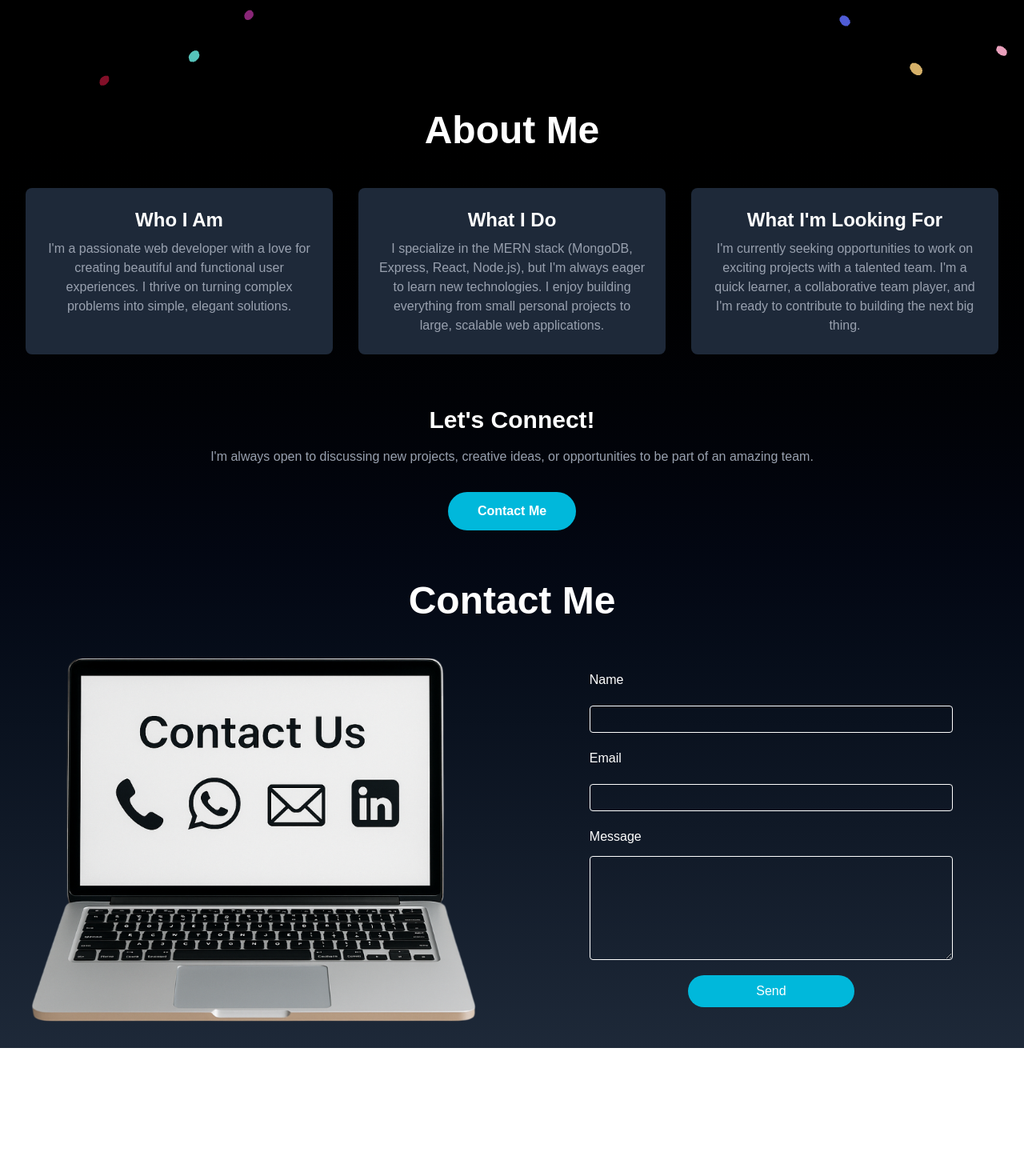
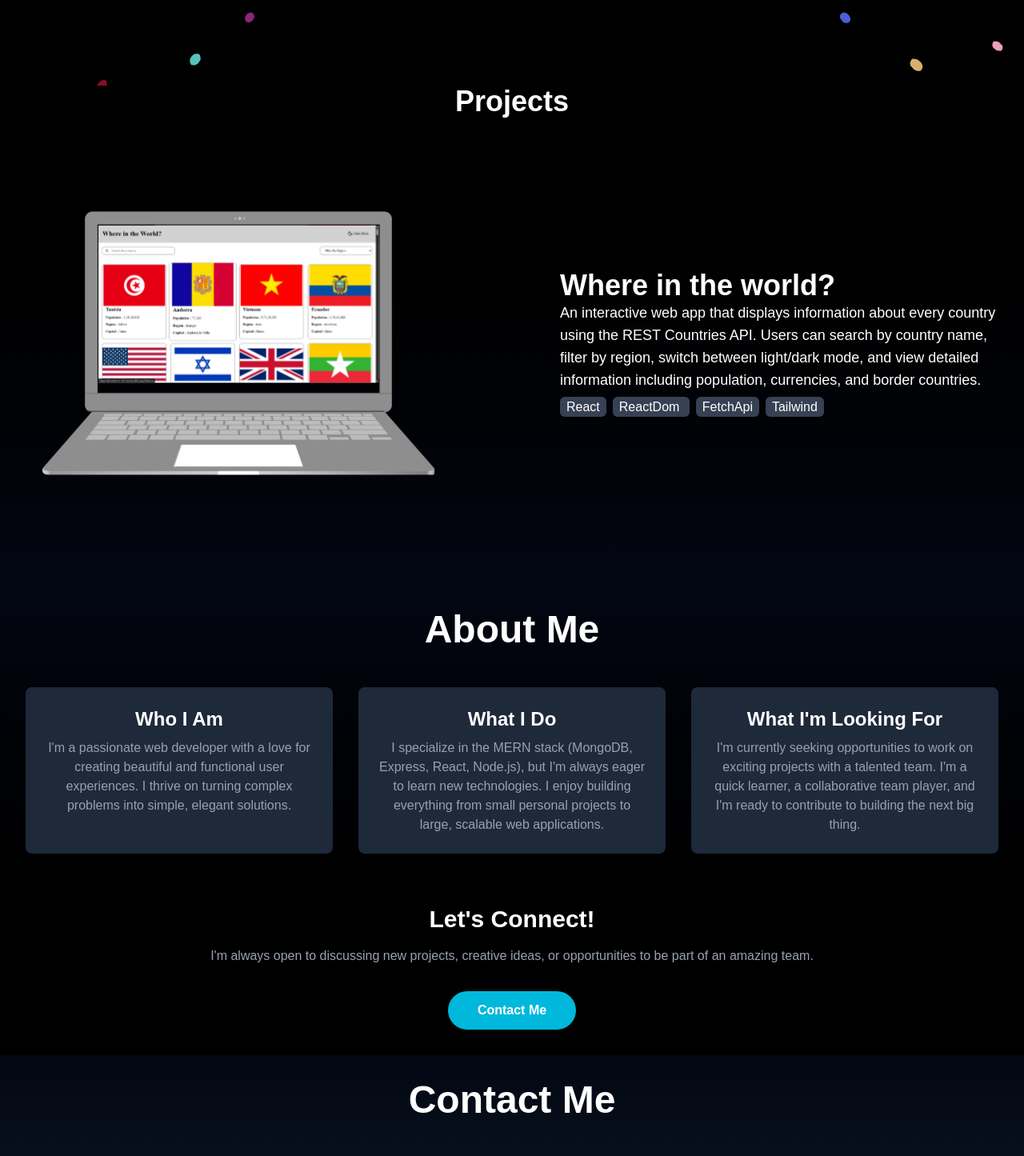
Before and after one commit to DewashishTikas/My-Portfolio, a React (Vite) app: page / in a window 1280 px wide. Shown: the part 1017-2462 px from the top of the page at 80% size. Before the commit the page ends 2327 px from the top, so only its background shows below. Built offline with nearby package versions, Linux system fonts and the light colour scheme.

Commit message:
completed portfolio

```diff
--- a/src/App.css
+++ b/src/App.css
@@ -9,7 +9,7 @@ body {
 }
 
 .header-link:hover {
-  animation: downup cubic-bezier(0.28, 0.84, 0.42, 1) 1000ms;
+  animation: downup cubic-bezier(0.28, 0.84, 0.42, 1) 500ms;
 }
 
 .intro {
--- a/src/App.jsx
+++ b/src/App.jsx
@@ -4,15 +4,15 @@ import Header from './components/Header'
 import HomePage from './components/HomePage'
 import AboutPage from './components/About'
 import ContactPage from './components/ContactPage'
+import ProjectsPage from './components/ProjectsPage'
 
 function App() {
 
   return (
     <>
-      <section id="home">
-        <Header />
-        <HomePage />
-      </section>
+      <Header />
+      <HomePage />
+      <ProjectsPage />
       <AboutPage />
       <ContactPage />
     </>
--- a/src/components/About.jsx
+++ b/src/components/About.jsx
@@ -3,7 +3,7 @@ import { Link } from 'react-router';
 
 const AboutPage = () => {
   return (
-    <section id="about" className="bg-gradient-to-b from-black to-gray-950 text-white p-8">
+    <section id="about" className="bg-gradient-to-t from-black to-gray-950 text-white p-8">
       <div className="container mx-auto">
         <motion.h1
           className="text-5xl font-bold text-center mb-12"
--- a/src/components/Background.jsx
+++ b/src/components/Background.jsx
@@ -1,6 +1,7 @@
-import { useEffect, useRef, useState } from 'react';
+import { Suspense, useEffect, useRef, useState } from 'react';
 import { Canvas, } from '@react-three/fiber';
 import { OrbitControls } from "@react-three/drei";
+import Loader from './Loader';
 
 function Stars() {
     const postion = useRef([(Math.random() - 0.5) * 10, (Math.random() - 0.5) * 6, (Math.random() - 0.5) * 6])
@@ -20,10 +21,12 @@ const Earth = () => {
     return (
         <div className='w-full h-full'>
             <Canvas className='w-full h-full bg-black' camera={{ position: [0, 0, 5], fov: 75, near: 0.1, far: 8 }}>
-                {Array.from({ length: 300 }).map((_, i) => (
-                    <Stars key={i} />
-                ))}
-                <OrbitControls autoRotate autoRotateSpeed={0.5} enableZoom={false} />
+                <Suspense fallback={<Loader />}>
+                    {Array.from({ length: 300 }).map((_, i) => (
+                        <Stars key={i} />
+                    ))}
+                    <OrbitControls autoRotate autoRotateSpeed={0.5} enableZoom={false} />
+                </Suspense>
             </Canvas>
         </div>
     );
--- a/src/components/ContactPage.jsx
+++ b/src/components/ContactPage.jsx
@@ -2,7 +2,10 @@ import { motion } from 'motion/react';
 import InputComponent from './InputComponent';
 import { useState, useTransition } from 'react';
 import contact from '../assets/images/contact.png';
-import emailjs, { EmailJSResponseStatus } from '@emailjs/browser';
+import emailjs from '@emailjs/browser';
+import logo from '../assets/images/logo.png';
+import { FaLinkedin, FaGithub } from 'react-icons/fa';
+import { SiGmail } from 'react-icons/si';
 
 const ContactPage = () => {
   const [formData, setFormData] = useState({
@@ -53,7 +56,6 @@ const ContactPage = () => {
       })
     })
     setError(errorsObject)
-    console.log(e.target);
     if (Object.keys(errorsObject).length !== 0) {
       return
     }
@@ -83,9 +85,8 @@ const ContactPage = () => {
       }
     });
   }
-  console.log(fail);
   return (
-    <section id='contact' className="bg-gradient-to-t from-gray-800 to-gray-950 text-white p-8">
+    <section id='contact' className="bg-gradient-to-t from-black via-gray-800  to-gray-950 text-white p-8">
       <div className="container mx-auto">
         <motion.h1 initial={{ opacity: 0, y: -10 }}
           whileInView={{ opacity: 1, y: 0 }}
@@ -130,6 +131,22 @@ const ContactPage = () => {
           </motion.div>
         </div>
       </div>
+      <p className='text-center text-gray-400 text-sm mt-5'>Dewashish Tikas © 2025</p>
+
+      <div className="flex items-center cursor-pointer w-fit mx-auto" >
+        <img src={logo} alt="logo" className="w-25 hover:drop-shadow-amber-500 hover:drop-shadow-xl" />
+      </div>
+      <div className="flex items-center justify-center gap-4 mt-4">
+        <a href="mailto:tikasdewashish2208@gmail.com">
+          <SiGmail className="text-3xl text-gray-400 hover:text-cyan-400 transition-colors duration-300" />
+        </a>
+        <a href="https://www.linkedin.com/in/dewashish-tikas-4131b0323/" target="_blank" rel="noopener noreferrer">
+          <FaLinkedin className="text-3xl text-gray-400 hover:text-cyan-400 transition-colors duration-300" />
+        </a>
+        <a href="https://github.com/DewashishTikas" target="_blank" rel="noopener noreferrer">
+          <FaGithub className="text-3xl text-gray-400 hover:text-cyan-400 transition-colors duration-300" />
+        </a>
+      </div>
     </section>
   );
 };
--- a/src/components/Header.jsx
+++ b/src/components/Header.jsx
@@ -1,22 +1,29 @@
 import { useState } from 'react';
 import { RxHamburgerMenu } from "react-icons/rx";
 import logo from '../assets/images/logo.png';
-import { NavLink } from 'react-router';
 export default function Header() {
   const [isOpen, setIsOpen] = useState(false);
+  const [scrollY, setScrollY] = useState(0);
+  window.addEventListener('scroll',()=>{
+    setScrollY(window.scrollY)
+  })
   const toggleMenu = () => {
     setIsOpen(!isOpen);
   }
+  const scrollToTop =()=>{
+    window.scrollTo({top:0,behavior:'smooth'})
+  }
   return (
-    <header className="bg-gray-950 text-white shadow-md relative z-20">
+    <header className={` text-white shadow-md top-0 z-20 sticky bg-gray-950 ${scrollY > window.innerHeight ? 'opacity-80' : 'opacity-100'} `} >
       <div className="container mx-auto flex justify-between items-center pb-2 px-4 ">
-        <div className="flex items-center">
+        <div className="flex items-center cursor-pointer" onClick={scrollToTop}>
           <img src={logo} alt="logo" className="w-25 hover:drop-shadow-amber-500 hover:drop-shadow-xl" />
         </div>
         <nav>
           <RxHamburgerMenu className="text-3xl cursor-pointer md:hidden relative z-1" onClick={toggleMenu} />
           <ul className={`${isOpen ? ' bg-gray-950 opacity-100 translate-y-0' : '-translate-y-16 opacity-0 md:opacity-100'} absolute flex-col top-20 left-0 right-0 md:static md:translate-y-0 md:flex text-center pt-10 space-y-4 text-lg transition-all md:flex-row  md:space-x-8 duration-500 py-5`}>
-            {[{ link: "#home", text: "Home" }, { link: "#projects", text: "Projects" }, { link: "#about", text: "About" }, { link: "#contact", text: "Contact" }].map(({ link, text }) => {
+            <li className='header-link hover:text-amber-500 hover:drop-shadow-amber-500 hover:drop-shadow-xs cursor-pointer' onClick={scrollToTop}><span  >Home</span></li>
+            {[{ link: "#projects", text: "Projects" }, { link: "#about", text: "About" }, { link: "#contact", text: "Contact" }].map(({ link, text }) => {
               return <li key={text} className='header-link hover:text-amber-500 hover:drop-shadow-amber-500 hover:drop-shadow-xs'><a href={link} >{text}</a></li>
 
             })}
--- a/src/components/HomePage.jsx
+++ b/src/components/HomePage.jsx
@@ -59,7 +59,7 @@ export default function HomePage() {
 
   function giveOutputRange(){
     if (window.innerWidth > 768) {
-      return ["0","-140%"];
+      return ["10%","-140%"];
     }
     else {
       return ["0%","-290%"];
--- /dev/null
+++ b/src/components/Loader.jsx
@@ -0,0 +1,16 @@
+import { Html, useProgress } from "@react-three/drei";
+
+const Loader = () => {
+  const a = useProgress();
+  console.log(a);
+  return (
+    <Html center>
+      <div className="flex justify-center items-center flex-col">
+        <div className="w-20 h-20 border-4 border-opacity-20 border-cyan-500 border-t-cyan-800 rounded-full animate-spin"></div>
+        <span className="text-white text-lg font-semibold mt-4">{a.progress.toFixed(2)}% Loaded</span>
+      </div>
+    </Html>
+  );
+};
+
+export default Loader;
--- /dev/null
+++ b/src/components/ProjectLeft.jsx
@@ -0,0 +1,20 @@
+import { Link } from "react-router"
+
+export default function ProjectLeft({ image, name,link, techSkills, description }) {
+  return (
+    <div className="flex md:flex-row flex-col gap:10 md:gap-30 justify-center pb-5 px-4">
+      <div className="md:w-1/2 w-full hover:scale-105 cursor-pointer">
+        <Link to={link} target="_blank">
+          <img className="w-full" src={image} alt={name} />
+        </Link>
+      </div>
+      <div className="md:w-1/2 w-full self-center">
+        <h3 className="text-3xl md:text-4xl font-bold">{name}</h3>
+        <p className="text-md md:text-lg mb-2">{description}</p>
+        <p className="space-x-2">{techSkills.map((skill) => {
+          return <span className='bg-gray-700 px-2 py-1 rounded-md ' key={skill}>{skill}</span>
+        })}</p>
+      </div>
+    </div>
+  )
+}
--- /dev/null
+++ b/src/components/ProjectsPage.jsx
@@ -0,0 +1,12 @@
+import React from 'react'
+import ProjectLeft from './ProjectLeft'
+import project1 from '../assets/images/WhereIntheWorld.svg'
+export default function ProjectsPage() {
+  return (
+    <section id="projects" className='bg-gradient-to-b from-black to-gray-950 text-white'>
+      <h2 className='md:text-4xl text-3xl font-bold text-center  '>Projects</h2>
+      <ProjectLeft image={project1} name="Where in the world?" link="https://dt-where-in-the-world.netlify.app" description="An interactive web app that displays information about every country using the REST Countries API.
+Users can search by country name, filter by region, switch between light/dark mode, and view detailed information including population, currencies, and border countries." techSkills={["React", "ReactDom ", "FetchApi", "Tailwind"]} />
+    </section>
+  )
+}
```
Also changed, not shown: src/assets/images/WhereIntheWorld.svg (added), src/assets/images/contact.png.
